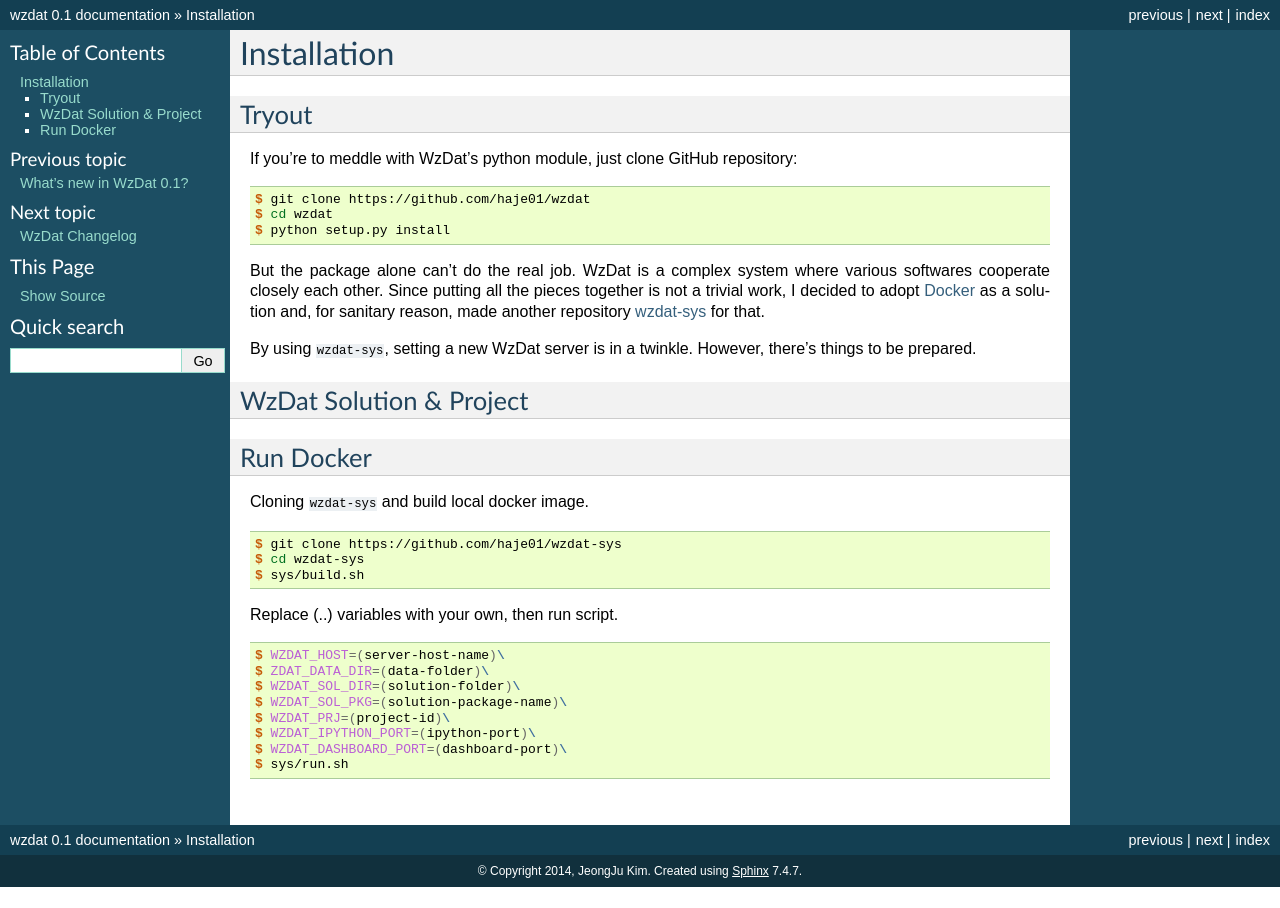
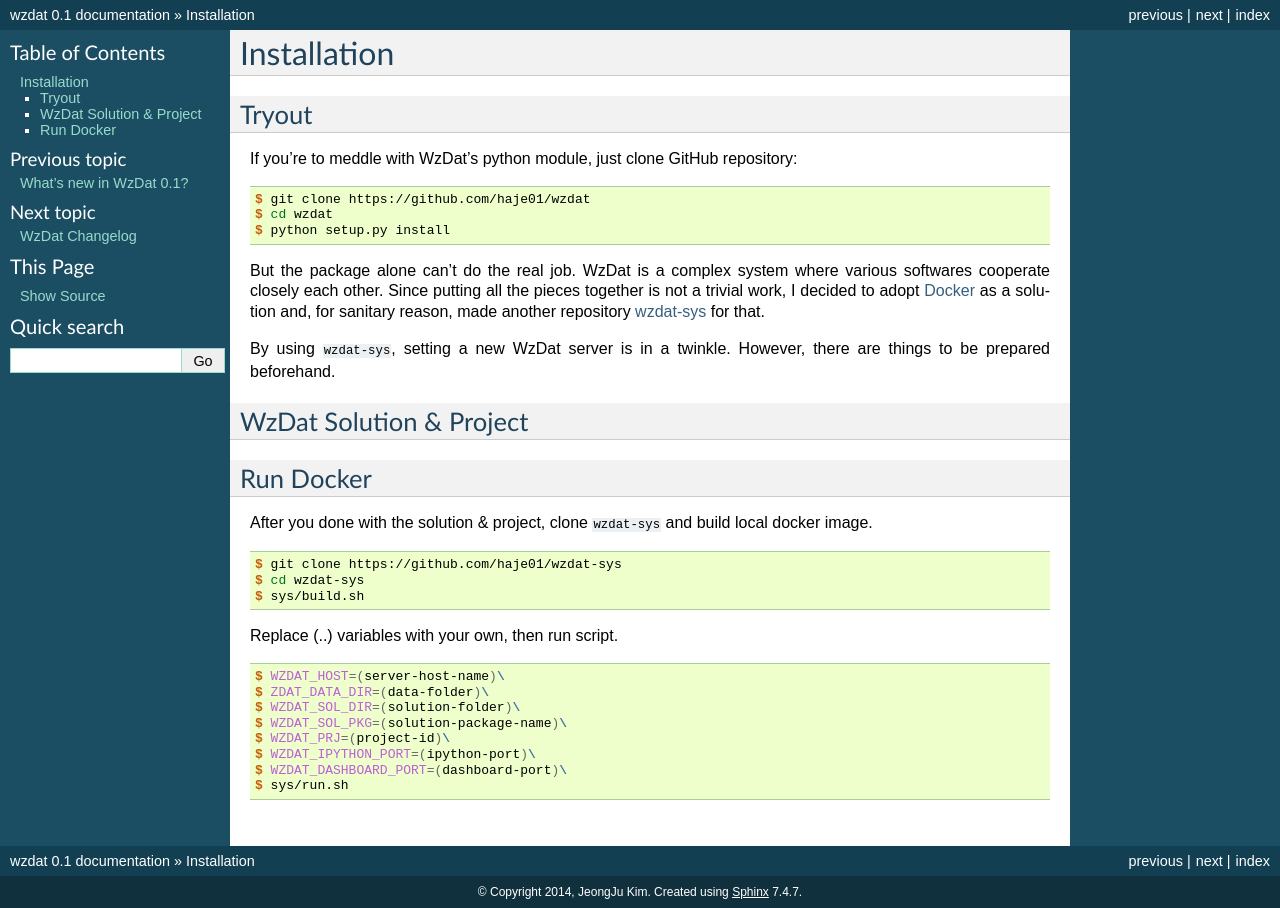
Before and after one commit to haje01/wzdat, a Sphinx documentation site: the page built from docs/guide/install.rst, in a window 1280 px wide. Built offline with Sphinx 7.4.7, drawn with Linux system fonts in a browser that asks for light colours.

Commit message:
Update install.rst

```diff
--- a/docs/guide/install.rst
+++ b/docs/guide/install.rst
@@ -14,7 +14,7 @@ If you're to meddle with WzDat's python module, just clone GitHub repository:
 
 But the package alone can't do the real job. WzDat is a complex system where various softwares cooperate closely each other. Since putting all the pieces together is not a trivial work, I decided to adopt `Docker <http://docker.com>`_ as a solution and, for sanitary reason, made another repository `wzdat-sys <https://github.com/haje01/wzdat-sys>`_ for that.
 
-By using ``wzdat-sys``, setting a new WzDat server is in a twinkle. However, there's things to be prepared.
+By using ``wzdat-sys``, setting a new WzDat server is in a twinkle. However, there are things to be prepared beforehand.
 
 
 WzDat Solution & Project
@@ -23,7 +23,7 @@ WzDat Solution & Project
 Run Docker
 ----------
 
-Cloning ``wzdat-sys`` and build local docker image.
+After you done with the solution & project, clone ``wzdat-sys`` and build local docker image.
 
 .. sourcecode:: console
 
```
